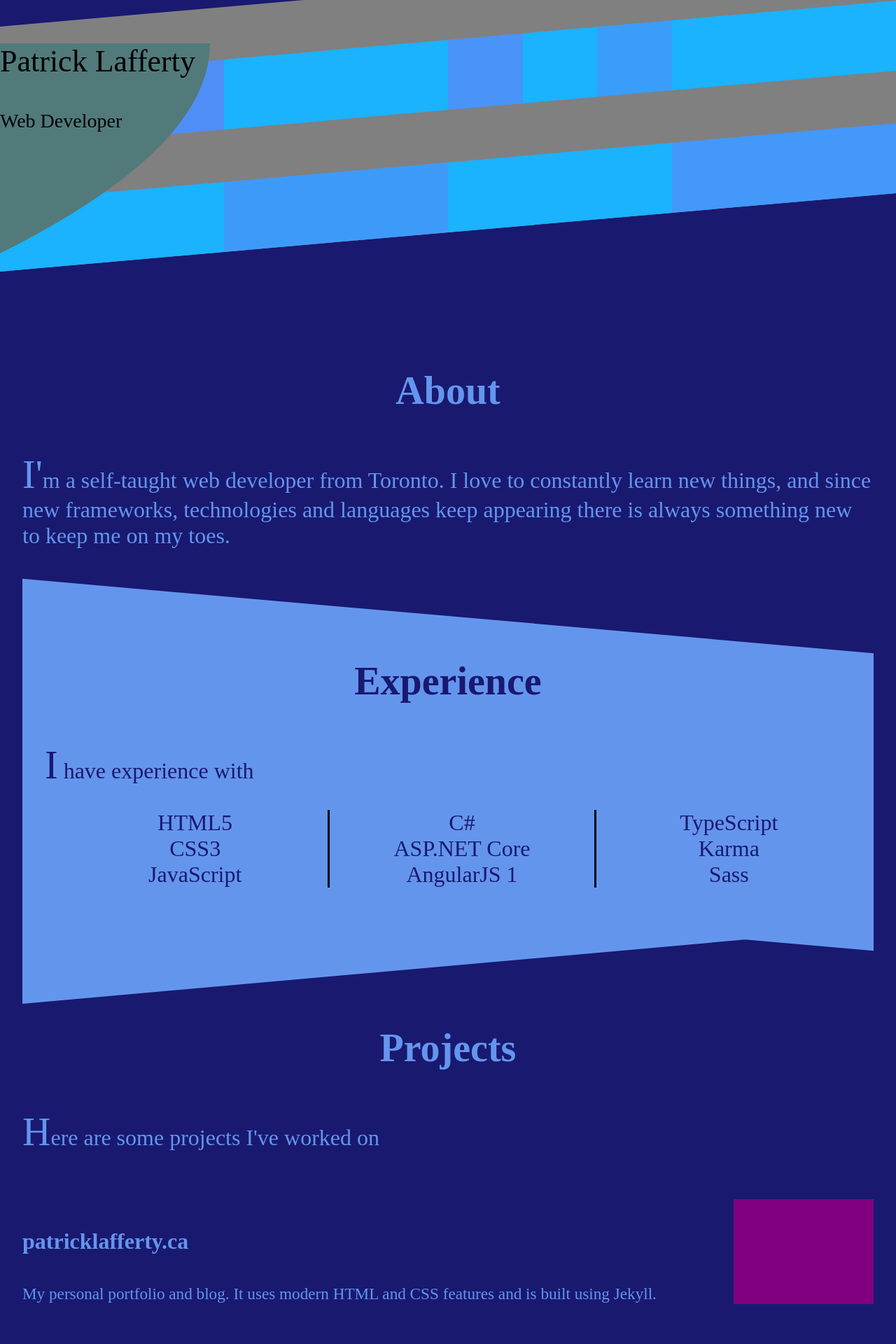
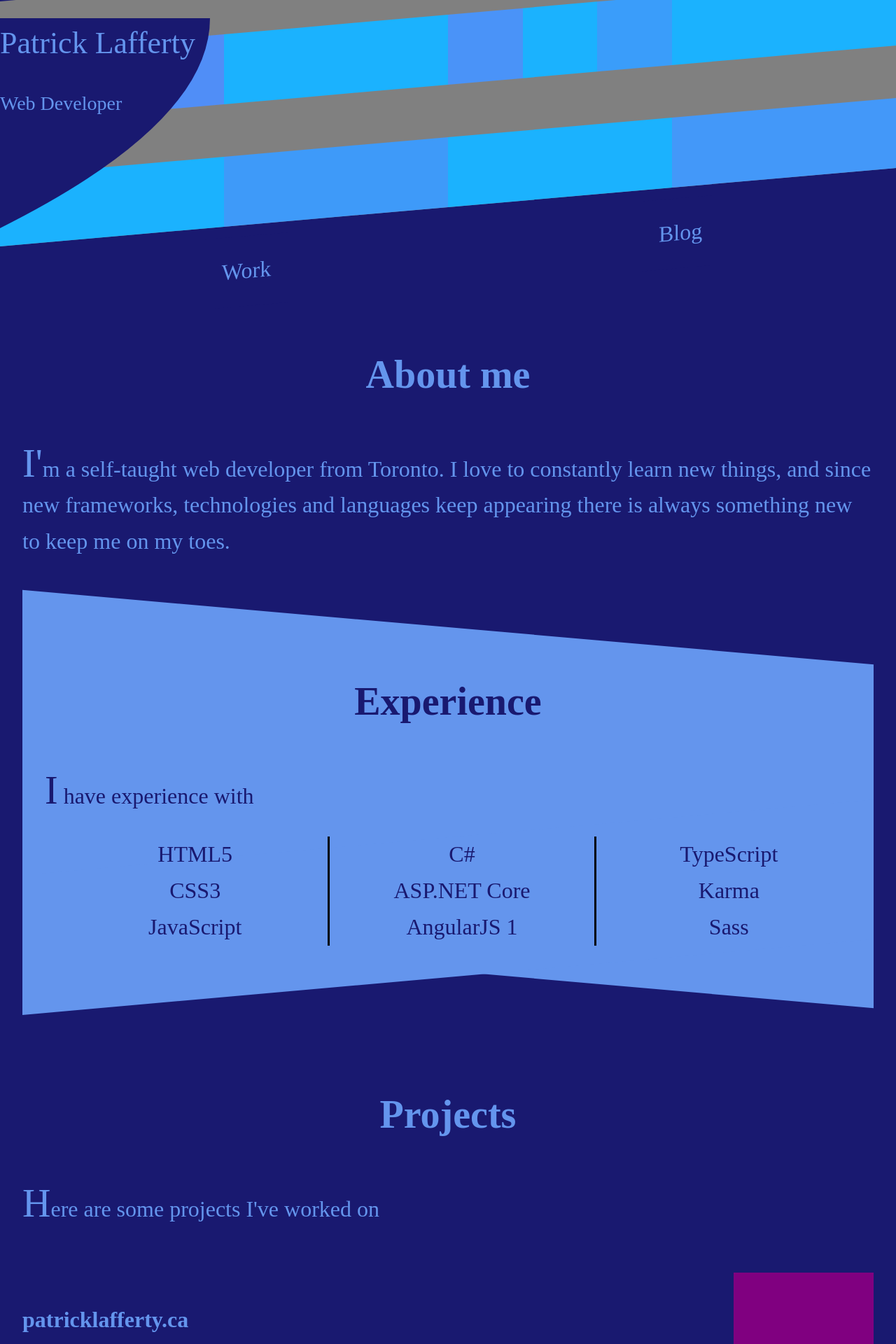
Before and after one commit to patrick-lafferty/portfolio, a Jekyll site: the page built from index.html, in a window 1280 px wide. Shown: the top 1920 px of the page at 70% size. Built offline with Jekyll 4.4.1, drawn with Linux system fonts in a browser that asks for light colours; some web fonts are replaced.

Commit message:
picked the fonts, simplified the main colours to just two to clean up the look, added the links bar

```diff
--- a/_includes/header.html
+++ b/_includes/header.html
@@ -30,6 +30,13 @@
 
 		<div class="nav__tiles">
 		</div>
+
+		<nav class="links-bar">
+			<ul class="links-bar__list">
+				<li class="link">Work</li>
+				<li class="link">Blog</li>
+			</ul>
+		</nav>
 	</section>
 
 	<!--
--- a/css/main.scss
+++ b/css/main.scss
@@ -35,10 +35,113 @@
 //     }
 // }
 
+/*
+Headers
+ */
+@font-face {
+	font-family: 'TitilliumWeb';
+	font-style: normal;
+	src: url(../fonts/Titillium_Web/TitilliumWeb-Regular.ttf);
+}
+
+.nav__text--name,
+.about--header,
+.project__name {
+	font-family: "Oswald";
+}
+
+.nav__text--role,
+.about--description,
+.project__description {
+	font-family: "Exo2";
+}
+
+
+@font-face {
+	font-family: 'Exo2';
+	font-style: normal;
+	src: url(../fonts/Exo_2/Exo2-Regular.ttf);
+}
+
+@font-face {
+	font-family: 'Kanit';
+	font-style: normal;
+	src: url(../fonts/Kanit/Kanit-Regular.ttf);
+}
+
+@font-face {
+	font-family: 'JosefinSans';
+	font-style: normal;
+	src: url(../fonts/Josefin_Sans/JosefinSans-Regular.ttf);
+}
+
+@font-face {
+	font-family: 'Rokkitt';
+	font-style: normal;
+	src: url(../fonts/Rokkitt/Rokkitt-Regular.ttf);
+}
+
+
+/*
+Body
+ */
+@font-face {
+	font-family: 'Roboto';
+	font-style: normal;
+	src: url(../fonts/Roboto/Roboto-Regular.ttf);
+}
+
+@font-face {
+	font-family: 'Lato';
+	font-style: normal;
+	src: url(../fonts/Lato/Lato-Regular.ttf);
+}
+
+@font-face {
+	font-family: 'Montserrat';
+	font-style: normal;
+	src: url(../fonts/Montserrat/Montserrat-Regular.ttf);
+}
+
+@font-face {
+	font-family: 'OpenSans';
+	font-style: normal;
+	src: url(../fonts/Open_Sans/OpenSans-Regular.ttf);
+}
+
+
+@font-face {
+	font-family: 'Oswald';
+	font-style: normal;
+	src: url(../fonts/Oswald/Oswald-Regular.ttf);
+}
+
+@font-face {
+	font-family: 'PTSans';
+	font-style: normal;
+	src: url(../fonts/PT_Sans/PT_Sans-Web-Regular.ttf);
+}
+
+@font-face {
+	font-family: 'Raleway';
+	font-style: normal;
+	src: url(../fonts/Raleway/Raleway-Regular.ttf);
+}
+
+@font-face {
+	font-family: 'Ubuntu';
+	font-style: normal;
+	src: url(../fonts/Ubuntu/Ubuntu-Regular.ttf);
+}
+
 body {
 	margin: 0px;
 	background-color: midnightblue;
 	/*indigo, mediumblue, royalblue*/
+}
+
+* {
+	line-height: 1.618em;
 }
 
 .nav {
@@ -51,16 +154,20 @@
 
 .nav__text {
 	clip-path: url(#shape);
-	background-color: hsl(180, 20%, 40%);
+	background-color: midnightblue;
 	height: 20em;
+	color: cornflowerblue;
 }
 
 .nav__text--name {
 	font-size: 2.75em;
+	margin:0px;
+	/*font-family: "Rokkitt";*/
 }
 
 .nav__text--role {
 	font-size: 1.75em;
+	color: cornflowerblue;
 }
 
 .nav__tiles {
@@ -100,6 +207,26 @@
 	}
 }
 
+.links-bar {
+	top: -400px;
+	position: relative;
+	transform: skewY(-5deg);
+}
+
+.links-bar__list {
+	display: flex;
+	justify-content: space-around;
+	list-style: none;
+}
+
+.link {
+	padding: 1.5rem;
+	font-size: 2em;
+	background-color: midnightblue;
+	color: cornflowerblue;
+	font-family: "Exo2";
+}
+
 a {
 	color: lightskyblue;
 }
@@ -110,6 +237,10 @@
 	margin: 2em 1em;
 }
 
+.about--description {
+	/*font-family: 'Roboto';*/
+}
+
 .about--description::first-letter {
 	font-size: 1.75em;
 }
@@ -117,6 +248,7 @@
 .about--header {
 	text-align: center;
 	font-size: 1.75em;
+	/*font-family: "Rokkitt";*/
 }
 
 .about__intro,
@@ -187,4 +319,6 @@
 	font-size: 1.5em;
 	padding: 1em;
 	background-color: cornflowerblue;
+	color: midnightblue;
+	font-family: "Oswald";
 }
--- a/index.html
+++ b/index.html
@@ -5,7 +5,7 @@
 <article class="about">
 
 	<section class="about__intro">
-		<h1 class="about--header">About</h1>
+		<h1 class="about--header">About me</h1>
 		<p class="about--description">I'm a self-taught web developer from Toronto. I love to constantly learn new things, and since new frameworks, technologies and languages keep appearing there is always something new to keep me on my toes.</p>
 	</section>
 
@@ -36,7 +36,7 @@
 
 		<section class="project">
 			<div>
-				<h1>patricklafferty.ca</h1>
+				<h1 class="project__name">patricklafferty.ca</h1>
 				<p class="project__description">My personal portfolio and blog. It uses modern HTML and CSS features and is built using Jekyll.</p>
 			</div>
 			<div class="fake-image"></div>
@@ -44,7 +44,7 @@
 
 		<section class="project">
 			<div>
-				<h1>spaceyyz.ca</h1>
+				<h1 class="project__name">spaceyyz.ca</h1>
 				<p class="project__description">An ASP.NET Core rewrite of the previous version</p>
 			</div>
 			<div class="fake-image"></div>
@@ -52,7 +52,7 @@
 
 		<section class="project">
 			<div>
-				<h1>patrick-lafferty.github.io/spaceyyz</h1>
+				<h1 class="project__name">patrick-lafferty.github.io/spaceyyz</h1>
 				<p class="project__description">An AngularJS SPA that uses Firebase for the database and authentication, and Karma/Mocha/Chai for testing and code coverage.</p>
 			</div>
 			<div class="fake-image"></div>
```
Also changed, not shown: 1 other file.
